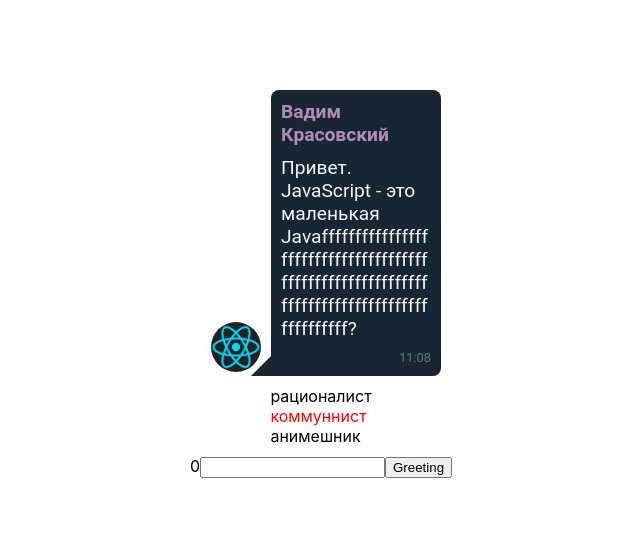
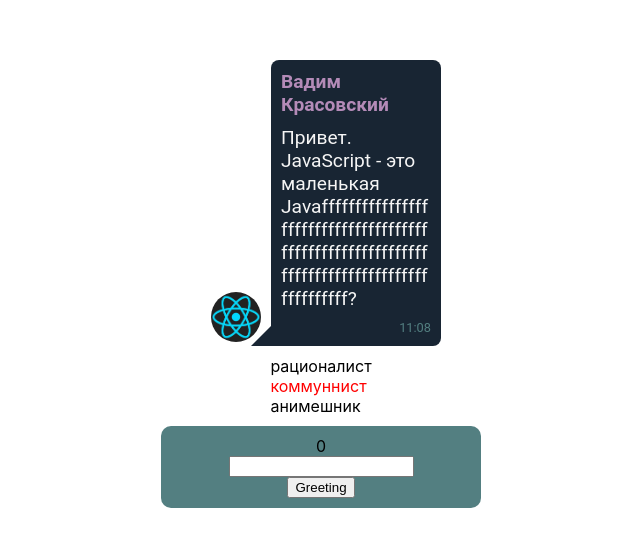
Before and after one commit to VadzimKrasouski/HomeworkIgnat_1, a React (Create React App) app: page / in a window 1280 px wide. Shown: the part 116-662 px from the top of the page, without its empty margins (319-959 px from the left). Built offline with nearby package versions, Linux system fonts and the light colour scheme.

Commit message:
-add Greeting style

```diff
--- a/src/Greeting.module.css
+++ b/src/Greeting.module.css
@@ -1,3 +1,11 @@
 .greeting {
+    display: flex;
+    flex-direction: column;
+    padding: 10px;
+    align-items: center;
+    min-height: auto;
+    width: 300px;
+    background-color: #537f81;
+    border-radius: 10px;
 
 }
```
